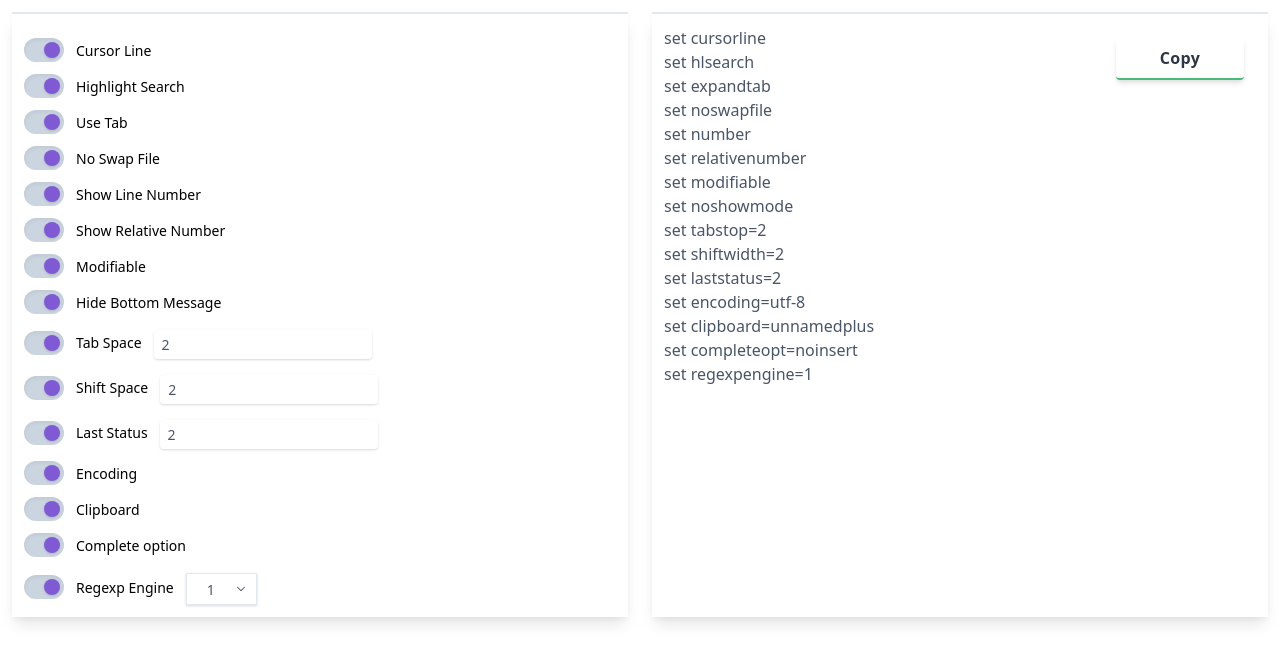
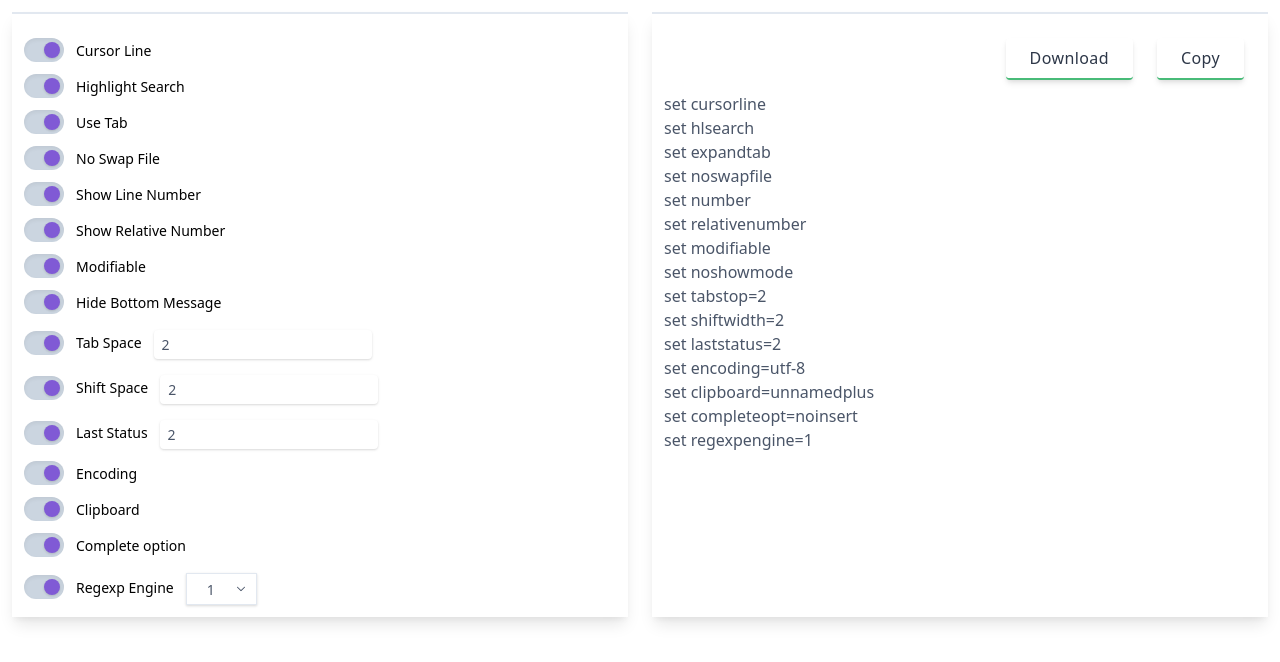
Before and after one commit to tasnimAlam/vim-config-gen, a React (Create React App) app: page / in a window 1280 px wide. Shown: the top 662 px of the page. Built offline with nearby package versions, Linux system fonts and the light colour scheme.

Commit message:
Add download buttun, update readme

```diff
--- /dev/null
+++ b/src/components/Button.js
@@ -0,0 +1,14 @@
+import React from "react";
+
+const Button = ({ text, onClick }) => (
+	<div className="m-3 float-right">
+		<button
+			className="bg-white tracking-wide text-gray-800 rounded border-b-2 border-green-500 hover:border-green-600 hover:bg-green-500 hover:text-white shadow-md py-2 px-6 inline-flex items-center"
+			onClick={onClick}
+		>
+			<span className="mx-auto">{text}</span>
+		</button>
+	</div>
+);
+
+export default Button;
--- a/src/components/CopyButton.js
+++ /dev/null
@@ -1,14 +0,0 @@
-import React from "react";
-
-const CopyButton = ({ onCopy }) => (
-	<div className="m-3 float-right">
-		<button
-			className="w-32 bg-white tracking-wide text-gray-800 font-bold rounded border-b-2 border-green-500 hover:border-green-600 hover:bg-green-500 hover:text-white shadow-md py-2 px-6 inline-flex items-center"
-			onClick={onCopy}
-		>
-			<span className="mx-auto">Copy</span>
-		</button>
-	</div>
-);
-
-export default CopyButton;
--- a/src/components/Display.js
+++ b/src/components/Display.js
@@ -1,7 +1,7 @@
 import React, { useState, useRef } from "react";
 import { CopyToClipboard } from "react-copy-to-clipboard";
 
-import CopyButton from "./CopyButton";
+import Button from "./Button";
 
 const Display = ({ controls }) => {
 	const [copyText, setCopyText] = useState("");
@@ -17,20 +17,39 @@ const Display = ({ controls }) => {
 		);
 	};
 
+	const getContent = () => {
+		let text = displayRef.current.innerHTML.split("</p><p>").join("\n");
+		return (text = text.substring(3, text.length - 4));
+	};
+
 	const onCopy = () => {
-		let text = displayRef.current.innerHTML.split("</p><p>").join("\n");
-		text = text.substring(3, text.length - 4);
+		let text = getContent();
+		setCopyText(text);
+	};
 
-		setCopyText(text);
+	const onDownload = () => {
+		let text = getContent();
+
+		if (text) {
+			let link = document.createElement("a");
+			let content = "data:text/plain;charset=utf-8," + encodeURIComponent(text);
+			link.setAttribute("href", content);
+
+			link.setAttribute("download", ".vimrc");
+			link.click();
+		}
 	};
 
 	const displayRef = useRef(null);
 
 	return (
 		<div className="flex-1 bg-white border-t-2 m-3 p-3 shadow-lg text-gray-700">
-			<CopyToClipboard text={copyText}>
-				<CopyButton onClick={onCopy} />
-			</CopyToClipboard>
+			<div className="clearfix">
+				<CopyToClipboard text={copyText}>
+					<Button text="Copy" onClick={onCopy} />
+				</CopyToClipboard>
+				<Button text="Download" onClick={onDownload} />
+			</div>
 
 			<div className="flex-1" ref={displayRef}>
 				{Object.entries(controls).map(([key, obj]) => {
```
Also changed, not shown: 1 other file (tests, documents, lock files or other folders).
